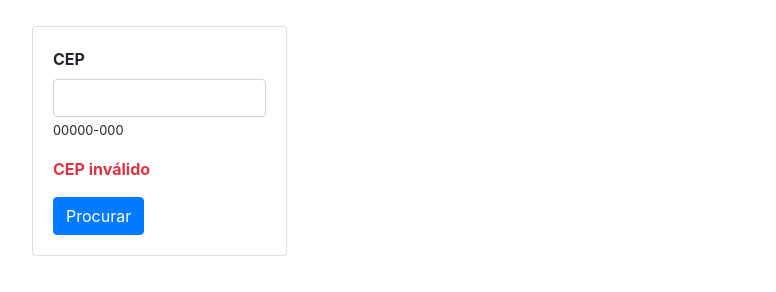
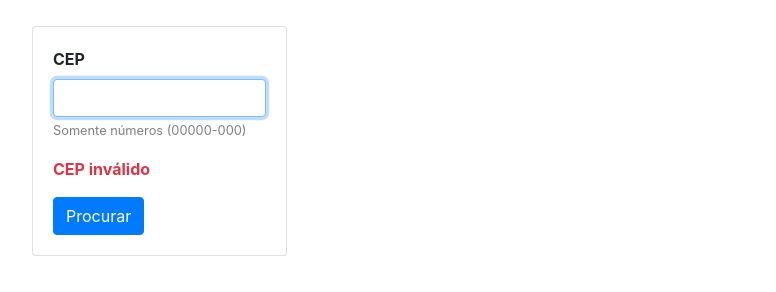
Before and after one commit to eduruiz333/api-consulta-cep, a website: page index.html in a window 1280 px wide. Both pictures are taken after a click on the link "Procurar". Shown: the part 118-410 px from the top of the page, without its empty margins (53-829 px from the left). Drawn offline with nearby package versions, Linux system fonts and the light colour scheme; no server answers.

Commit message:
Filtro para aceitar somente núemros no cep

```diff
--- a/assets/js/main.js
+++ b/assets/js/main.js
@@ -22,6 +22,12 @@ cep.addEventListener('keyup', function (event) {
         btnSearch.click();
     }
 })
+
+function onlyNumbers(text) {
+    // Replace regex '/[^0-9]/g'
+    text = text.replace(/[^0-9]/g, '');
+    cep.value = text;
+  }
 
 const btnSearch = document.querySelector('.search')
 btnSearch.addEventListener('click', errorMessage)
@@ -60,10 +66,16 @@ const showData = (result) => {
 
     }
     mapa()
-
 }
 
 btnSearch.addEventListener('click', loadMap)
+
+function invalid() {
+    emptyFleld.classList.remove('d-none')
+    emptyFleld.innerHTML = 'CEP inválido'
+    cep.value = ''
+    cep.focus()
+}
 
 function loadMap(e) {
 
@@ -83,12 +95,6 @@ function loadMap(e) {
         .catch(e => invalid())
 }
 
-
-function invalid() {
-    emptyFleld.classList.remove('d-none')
-    emptyFleld.innerHTML = 'CEP inválido'
-}
-
 function reset() {
     cep.value = ''
     cep.readOnly = false;
--- a/index.html
+++ b/index.html
@@ -22,8 +22,8 @@
                         <div class="card-body">
                             <div class="form-group">
                                 <label for="cep">CEP</label>
-                                <input type="text" class="form-control" id="cep" maxlength="9">
-                                <p><small>00000-000</small></p>
+                                <input type="text" class="form-control" id="cep" maxlength="9" oninput="onlyNumbers(this.value)">
+                                <p class="text-black-50"><small>Somente números (00000-000)</small></p>
                                 <p class="empty-message text-danger font-weight-bold d-none"></p>
                                 <div class="form-group">
                                     <a class="btn btn-primary search">Procurar</a>
```
